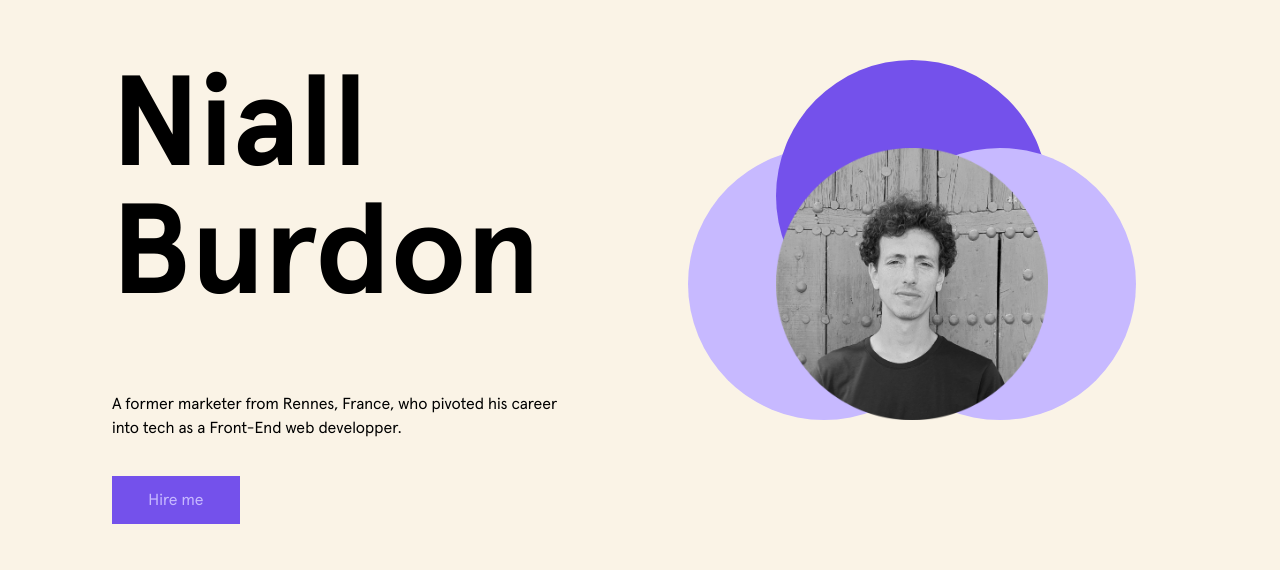
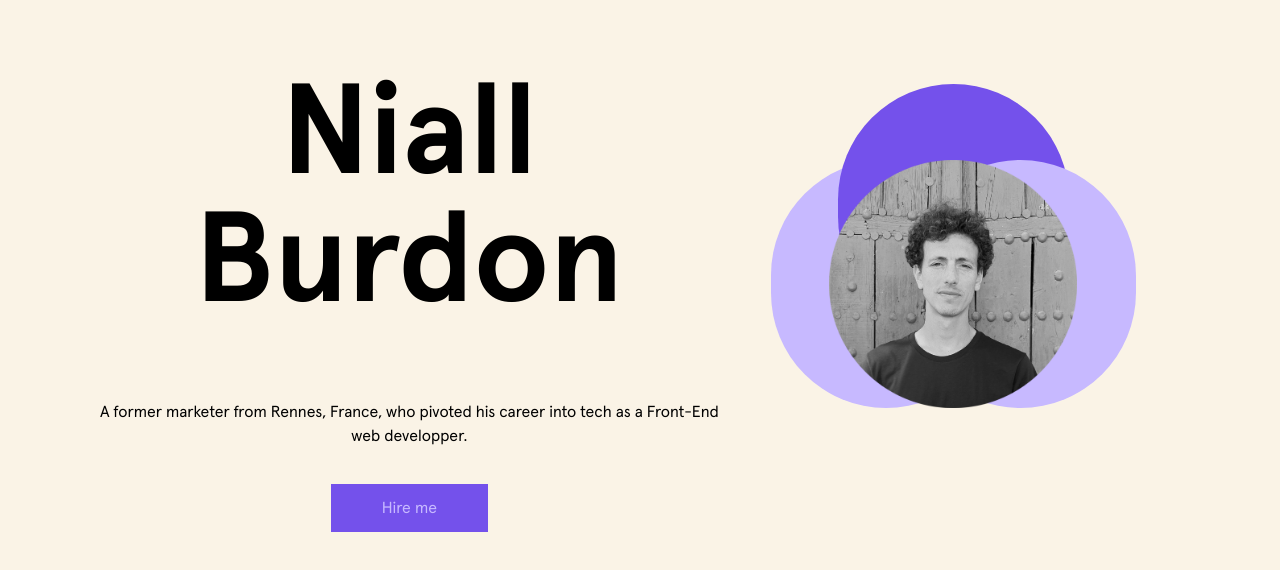
Before and after one commit to nburd01/portfolioMernFront, a React (Create React App) app in the folder portfolio/client/: page / in a window 1280 px wide. Shown: the part 116-686 px from the top of the page. Built offline with nearby package versions, Linux system fonts and the light colour scheme.

Commit message:
added style

```diff
--- a/portfolio/client/src/components/Pages/Header2.tsx
+++ b/portfolio/client/src/components/Pages/Header2.tsx
@@ -4,27 +4,32 @@ export const Header2 = () => {
   return (
     <div className='h-screen flex bg-beige justify-center items-center'>
 
-    <div className='w-screen  md:px-24 sm:flex'>
-      {/* TITLE */}
-        <div className=' h-50 sm:bg-black p-4 justify-start sm:w-6/12'>
-          <div className='sm:grid justify-start items-start py-9'>
-            <h1 className='justify-self-start font-bold text-9xl'>Niall</h1>
-            <h1 className='justify-self-start font-bold text-9xl'>Burdon</h1>
+    <div className='w-screen md:px-24 sm:flex'>
+      {/* LEFT */}
+        <div className='flex flex-col justify-center grow content-between h-auto '>
+           {/* TITLE */}
+          <div className='flex sm:grid py-9 '>
+            <h1 className='font-bold text-9xl '>Niall</h1>
+            <h1 className=' font-bold text-9xl '>Burdon</h1>
           </div>
-          <div className="flexcontent-center sm:   py-9">
-            <p className='flex w-11/12 md:text-left 2xl:w-6/12 '>A former marketer from Rennes, France, who pivoted his career into tech as a Front-End web developper. </p>
+          {/* DESCRIPTION */}
+          <div className="flex sm:py-9 justify-center ">
+            <p className='flex 2xl:w-6/12 2xl:p-auto  '>A former marketer from Rennes, France, who pivoted his career into tech as a Front-End web developper.</p>
           </div>
          {/* BUTTON */}
-        <div className='flex items-center justify-center w-1/4 bg-main_purple color text-light_purple'>
-          <button className='p-3'>Hire me</button>
-        </div>
+          <div className='flex items-center justify-center '>
+            <button className='p-3 w-1/4 bg-main_purple color text-light_purple'>Hire me</button>
+          </div>
       </div>
-      {/* CIRCLES */}
-        <div className='hidden -gum sm:flex relative inset-0 w-6/12 h-auto justify-center items-center'>
+
+
+
+      {/* RIGHT */}
+        <div className='hidden -gum sm:flex relative inset-0 w-6/12 h-auto justify-center items-center '>
           <div className='flex w-3/6 h-3/6 bg-light_purple rounded-full justify-center items-center absolute left-12 shadow-slate-50'/>
           <div className='flex w-3/6 h-3/6 bg-main_purple rounded-full justify-center items-center absolute top-12'/>
           <div className='flex w-3/6 h-3/6 bg-light_purple rounded-full justify-center items-center absolute right-12'/>
-          <img className='flex  h-3/6 z-10' src={Niall_img} alt="Niall" />
+          <img className='flex h-3/6 z-10' src={Niall_img} alt="Niall" />
         </div>
       {/* IMG */}
         <div className='flex justify-center items-center'>
```
